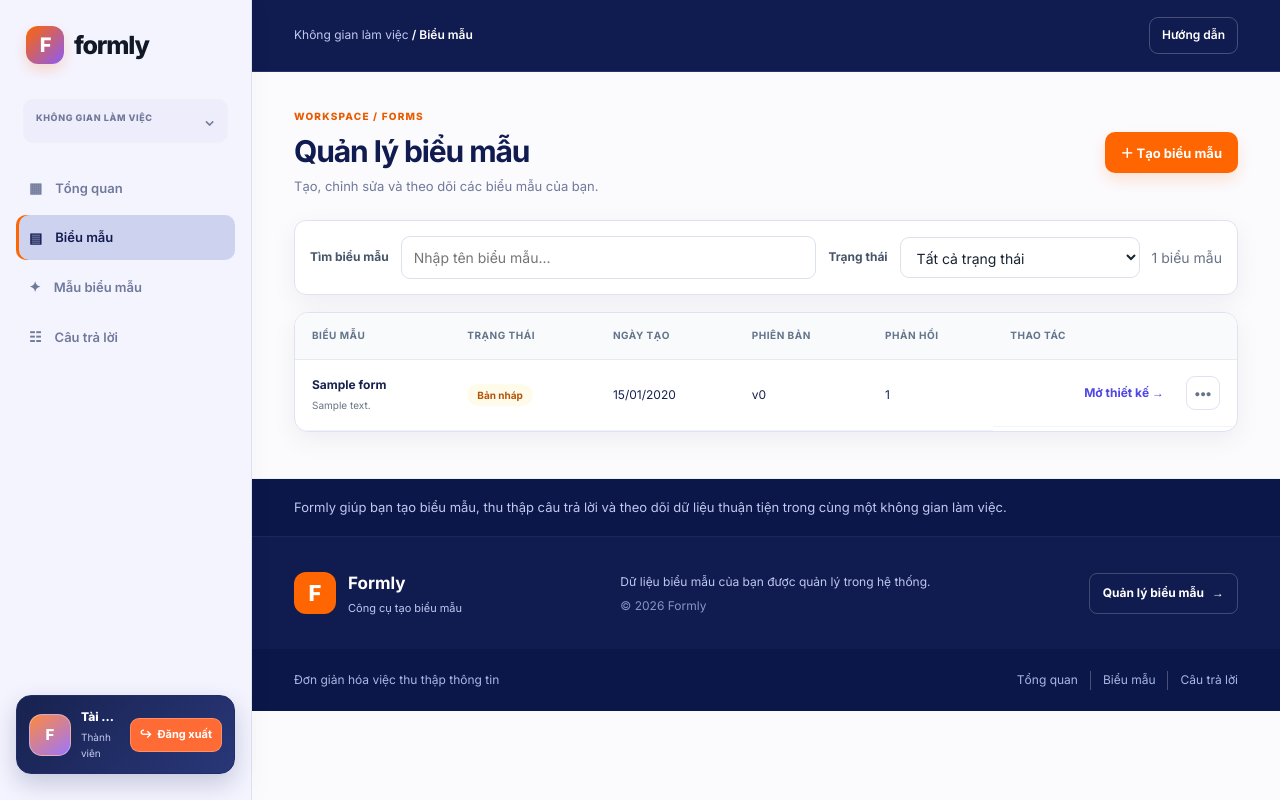
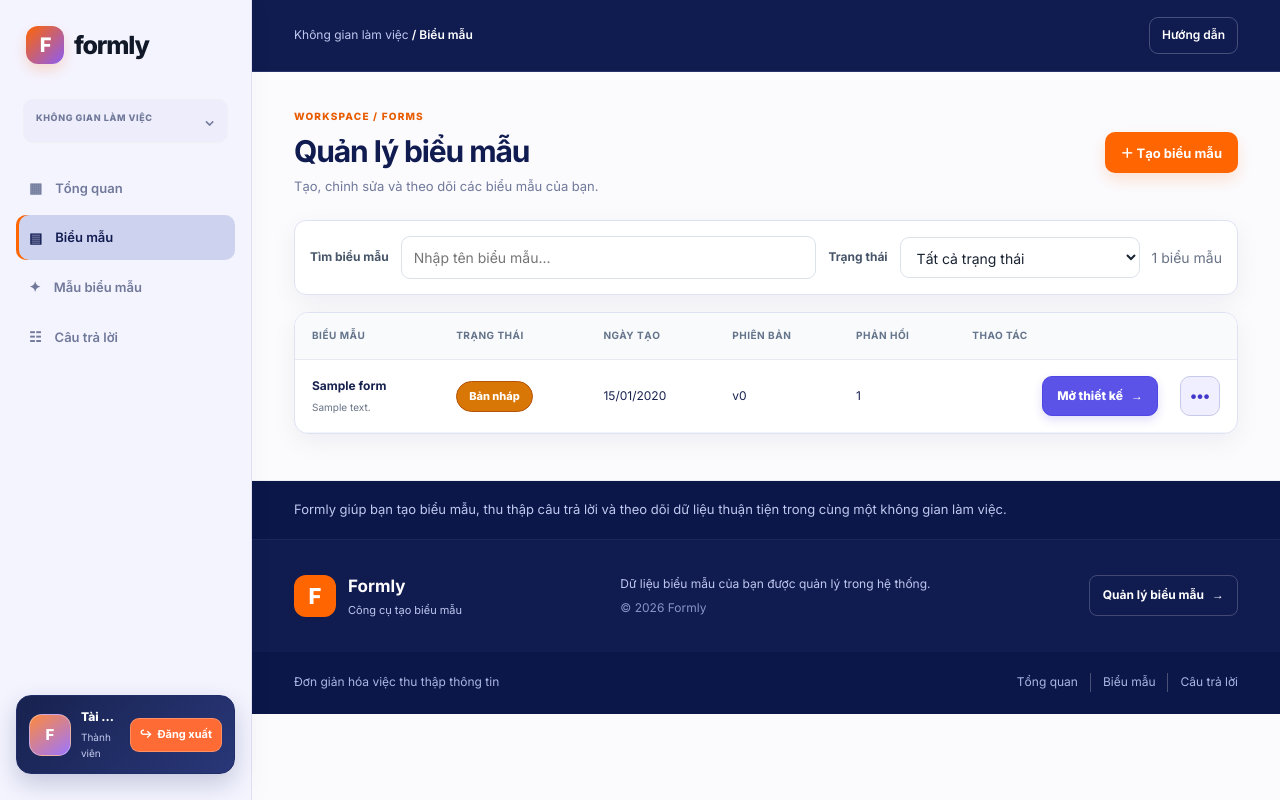
Before and after one commit to NgocHan2006/PTPMMNM-CNTT1811-NHOM-13, a PHP site: page /forms.php in a window 1280 px wide. Run offline with PHP 8.4, Linux system fonts and the light colour scheme; tables that the repository leaves empty hold one stand-in row (values such as "Sample post"); data that the repository does not hold is empty.

Commit message:
bổ sung

```diff
--- a/assets/app.css
+++ b/assets/app.css
@@ -332,6 +332,34 @@ select:focus-visible, textarea:focus-visible, summary:focus-visible {
 .archived {
     background: #f1f5f9;
     color: #475569;
+}
+
+.forms-page .status {
+    display: inline-flex;
+    min-height: 30px;
+    align-items: center;
+    padding: 6px 12px;
+    border: 1px solid transparent;
+    font-size: 11px;
+    font-weight: 750;
+}
+
+.forms-page .status.draft {
+    border-color: #b45309;
+    background: #d97706;
+    color: #fff;
+}
+
+.forms-page .status.published {
+    border-color: #047857;
+    background: #059669;
+    color: #fff;
+}
+
+.forms-page .status.archived {
+    border-color: #475569;
+    background: #64748b;
+    color: #fff;
 }
 
 .page-title-row {
@@ -967,6 +995,49 @@ footer {
     gap: 10px;
 }
 
+.forms-page .row-primary-action {
+    display: inline-flex;
+    min-height: 40px;
+    align-items: center;
+    justify-content: center;
+    gap: 8px;
+    padding: 0 14px;
+    border: 1px solid #4f46e5;
+    border-radius: 10px;
+    background: #5b52e8;
+    box-shadow: 0 4px 10px rgba(79, 70, 229, .18);
+    color: #fff;
+    font-size: 12px;
+    font-weight: 750;
+    white-space: nowrap;
+}
+
+.forms-page .row-primary-action:hover {
+    border-color: #3730a3;
+    background: #4338ca;
+    box-shadow: 0 6px 14px rgba(79, 70, 229, .25);
+    color: #fff;
+    transform: translateY(-1px);
+}
+
+.forms-page .action-menu summary {
+    width: 40px;
+    height: 40px;
+    border: 1px solid #c7c9e8;
+    border-radius: 10px;
+    background: #f0efff;
+    color: #4338ca;
+    font-size: 15px;
+}
+
+.forms-page .action-menu summary:hover,
+.forms-page .action-menu[open] summary {
+    border-color: #4f46e5;
+    background: #4f46e5;
+    color: #fff;
+    box-shadow: 0 4px 10px rgba(79, 70, 229, .2);
+}
+
 .row-primary-action, .response-detail-link {
     color: var(--app-primary-dark);
     font-size: 12px;
@@ -988,19 +1059,22 @@ footer {
 
 .responses-page .status {
     display: inline-flex;
-    min-height: 28px;
+    min-height: 30px;
     align-items: center;
-    padding: 5px 11px;
+    padding: 6px 12px;
+    border: 1px solid transparent;
     font-size: 11px;
-    font-weight: 700;
+    font-weight: 750;
 }
 
 .responses-page .status.published {
+    border-color: #047857;
     background: #059669;
     color: #fff;
 }
 
 .responses-page .status.cancelled {
+    border-color: #b91c1c;
     background: #dc2626;
     color: #fff;
 }
```
